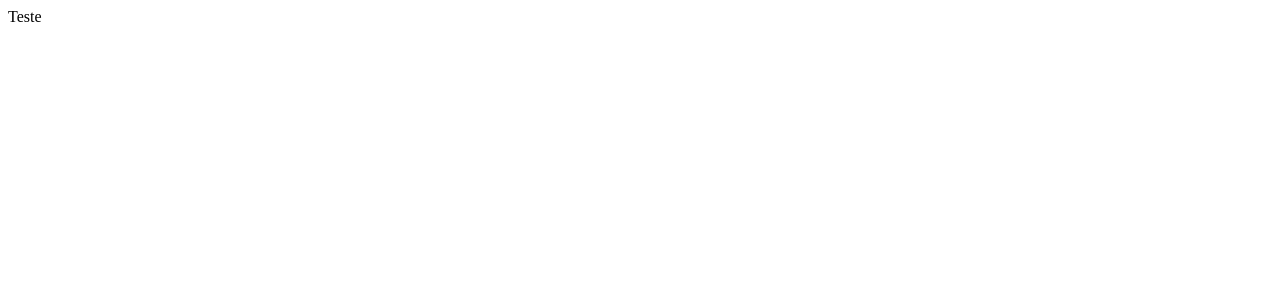
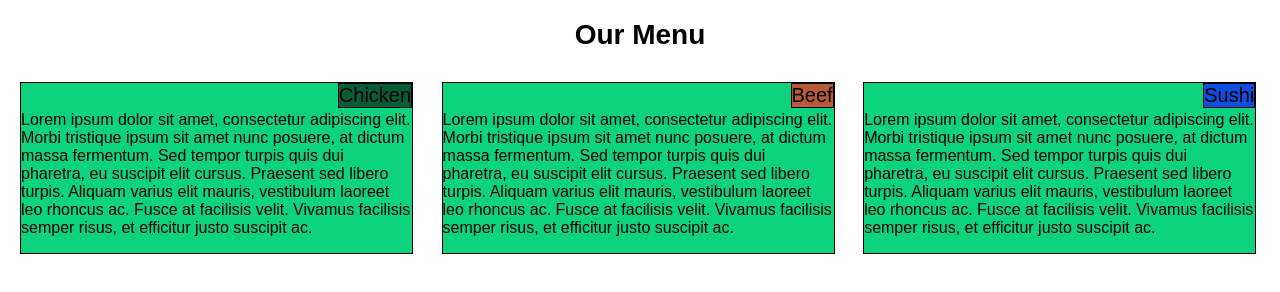
Before and after one commit to renatocmaciel/coursera-2016, a plain HTML site: page assignments/module2-solution/index.html in a window 1280 px wide. Drawn offline with Linux system fonts and the light colour scheme.

Commit message:
update solution 2

```diff
--- a/assignments/module2-solution/css/styles.css
+++ b/assignments/module2-solution/css/styles.css
@@ -1 +1,80 @@
-Teste
+* { box-sizing: border-box; }
+
+ body {
+ 	font-family: arial;
+ }
+
+ h1 {
+ 	text-align: center;
+ 	font-size: 1.75rem;
+ }
+ .title {
+ 	position: absolute;
+ 	top: 0;
+ 	right: 0;
+ 	border: 1px solid black;
+ 	font-size: 1.25rem;
+ }
+
+ #section1, #section2, #section3 {
+
+ 	padding: 12px;
+
+ }
+
+ #section1 .content, #section2 .content, #section3 .content {
+ 	font-size: 1rem;
+ 	background-color: #0DD37E;
+ 	position: relative;
+ 	border:1px solid black;
+ 	padding-top: 12px;
+
+
+
+ }
+
+#section1 .title {
+	background-color: #065C37;
+
+}
+
+#section2 .title {
+	background-color: #B95B37;
+}
+
+#section3 .title {
+	background-color: #0D4EE1;
+}
+
+/* desktop  */
+@media only screen and (min-width: 992px) {
+	#section1, #section2, #section3 {
+		display: inline-block;
+		width: 33%;
+	}
+}
+
+/*tablet*/
+@media only screen and (min-width:768px) and (max-width: 991px) {
+	#section1, #section2, #section3 {
+		display: inline-block;
+	}
+
+	#section1, #section2 {
+		width: 49.7%;
+	}
+
+	#section3 {
+		width: 100%;
+	}
+
+}
+
+/*mobile*/
+@media only screen and (max-width: 767px) {
+	#section1, #section2, #section3 {
+		display: inline-block;
+		width: 100%;
+	}
+
+}
--- a/assignments/module2-solution/index.html
+++ b/assignments/module2-solution/index.html
@@ -1 +1,32 @@
-Teste
+<!DOCTYPE html>
+<html>
+<head>
+	<title></title>
+	<link rel="stylesheet" type="text/css" href="css/styles.css">
+
+</head>
+<body>
+<h1>Our Menu</h1>
+
+<section id="section1">
+	<div class="content">
+		<div class="title">Chicken</div>
+		<p>Lorem ipsum dolor sit amet, consectetur adipiscing elit. Morbi tristique ipsum sit amet nunc posuere, at dictum massa fermentum. Sed tempor turpis quis dui pharetra, eu suscipit elit cursus. Praesent sed libero turpis. Aliquam varius elit mauris, vestibulum laoreet leo rhoncus ac. Fusce at facilisis velit. Vivamus facilisis semper risus, et efficitur justo suscipit ac.</p>
+	</div>
+</section>
+
+<section id="section2">
+	<div class="content">
+		<div class="title">Beef</div>
+		<p>Lorem ipsum dolor sit amet, consectetur adipiscing elit. Morbi tristique ipsum sit amet nunc posuere, at dictum massa fermentum. Sed tempor turpis quis dui pharetra, eu suscipit elit cursus. Praesent sed libero turpis. Aliquam varius elit mauris, vestibulum laoreet leo rhoncus ac. Fusce at facilisis velit. Vivamus facilisis semper risus, et efficitur justo suscipit ac.</p>
+	</div>
+</section>
+
+<section id="section3">
+	<div class="content">
+		<div class="title">Sushi</div>
+		<p>Lorem ipsum dolor sit amet, consectetur adipiscing elit. Morbi tristique ipsum sit amet nunc posuere, at dictum massa fermentum. Sed tempor turpis quis dui pharetra, eu suscipit elit cursus. Praesent sed libero turpis. Aliquam varius elit mauris, vestibulum laoreet leo rhoncus ac. Fusce at facilisis velit. Vivamus facilisis semper risus, et efficitur justo suscipit ac.</p>
+	</div>
+</section>
+</body>
+</html>
```
